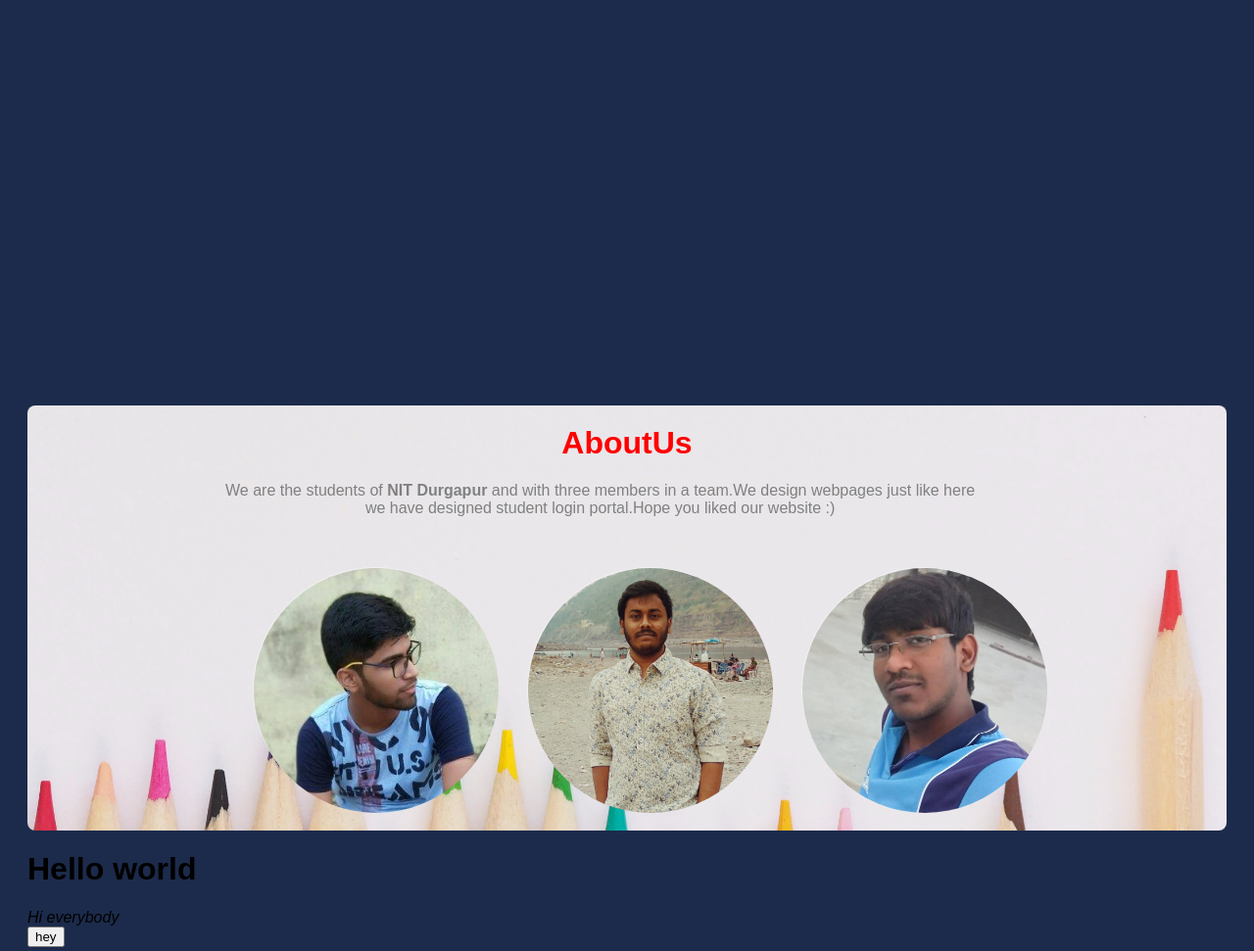
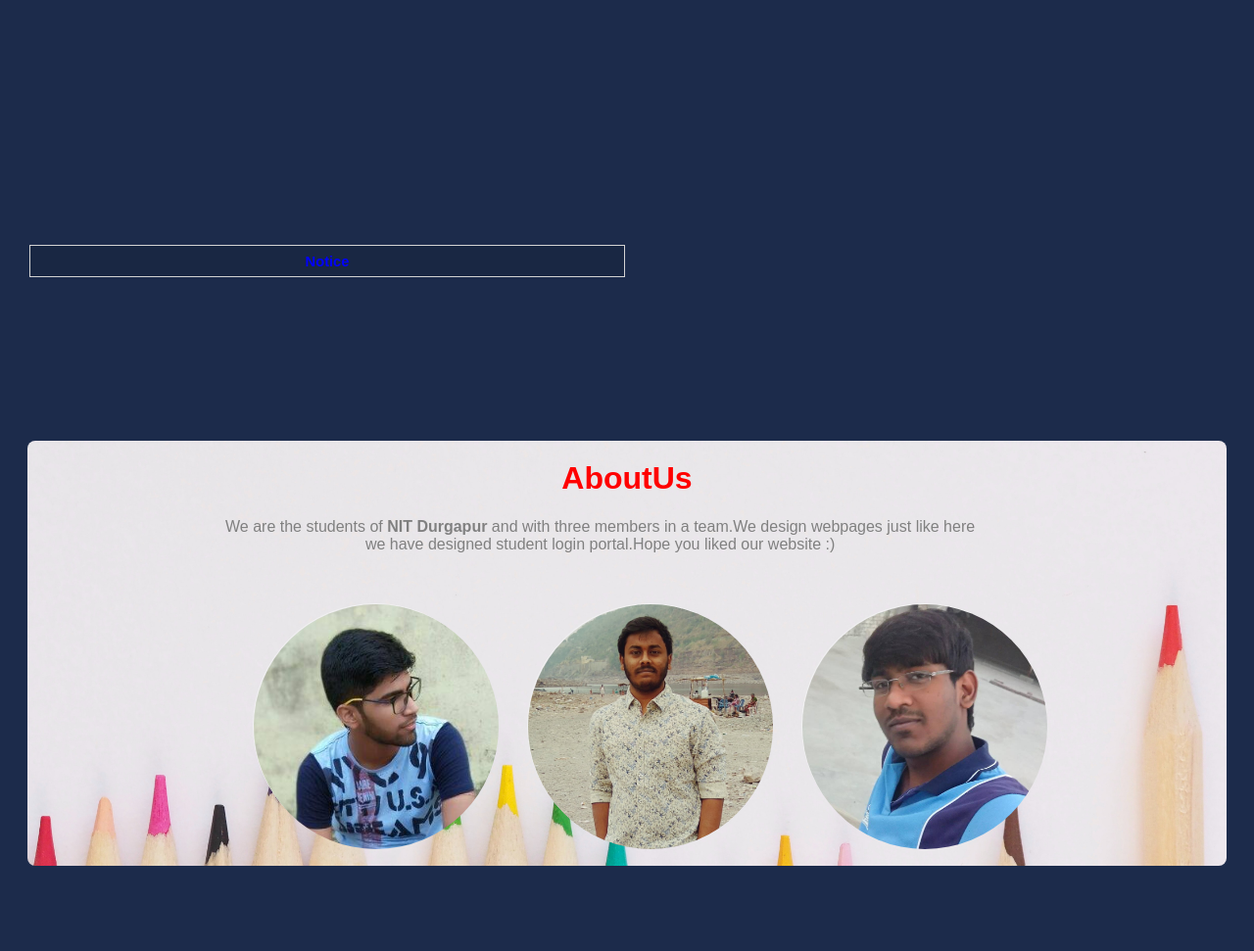
Before and after one commit to Ram1607/student-portal, a PHP site: page /Project/ in a window 1280 px wide. Shown: the part 827-1798 px from the top of the page at 98% size. After the commit the page ends 1711 px from the top, so only its background shows below. Run offline with PHP 8.4, Linux system fonts and the light colour scheme; tables that the repository leaves empty or names only in its code hold one stand-in row (values such as "Sample post"); lists and menus that the app fills with data are empty.

Commit message:
notice completed

```diff
--- a/css/style.css
+++ b/css/style.css
@@ -426,3 +426,22 @@
   color: red;
   margin: 1px;
 }
+
+.table1 {
+  color: #333;
+  background: white;
+  border: 1px solid grey;
+  font-size: 12pt;
+  border-collapse: collapse;
+  width: 90%;
+}
+.table thead th{
+  color: blue;
+  background: rgba(0,0,0,.1);
+  text-align: center;
+}
+.table th,table td {
+  padding: .5em;
+  border: 1px solid lightgrey;
+  text-align: center;
+}
--- a/index.php
+++ b/index.php
@@ -8,6 +8,9 @@
 		}
 		unset($_SESSION['ss_e']);
 	}
+	$con = mysqli_connect('localhost','pradum','Aqzplm@123','student-portal',3307) or die("Server can't connect try again");
+	mysqli_select_db($con,'student-portal') or die("Database not found!!");
+
 ?>
 <!DOCTYPE html>
 <html lang="en" >
@@ -73,7 +76,7 @@
 					<ul>
 						<li><a href="#">Home</a></li>
 						<li><a href="#aboutus">About Us</a></li>
-						<li><a href="#">Notice</a></li>
+						<li><a href="#notice_table">Notice</a></li>
 						<li class="drop-down">
 		                <a href="#">Download</a>
 						</li>
@@ -518,6 +521,7 @@
             </div>
     </div>
 
+    <br id="notice_table">
     <br>
     <br>
     <br>
@@ -540,7 +544,28 @@
     <br>
     <br>
     <br>
-    <br>
+    <table class="table" >
+      <thead>
+        <tr>
+            <th style="width: 100%">Notice</th>
+        </tr>
+      </thead>
+    </table >
+    <table class="table">
+      <tbody>
+	    <?php
+	    	$s = "SELECT * FROM notice WHERE target='0'";
+	    	$result = mysqli_query($con,$s) or die(mysqli_error($con));
+			while($row = mysqli_fetch_assoc($result))
+			{
+	    ?>
+        <tr>
+            <th><?php echo $row["notice"]?></th>
+        </tr>
+    <?php } ?>
+      </tbody>
+    </table>
+
     <br>
     <br>
     <br>
@@ -622,14 +647,7 @@
         </div>
     </div>
 
-<div id="content12">
-<h1>Hello world</h1>
-<i>Hi everybody</i>
-
 </div>
-
-<button onclick()="download()">hey</button>
-
 
 
 	<script type="text/javascript" src="jquery.min.js"></script>
```
Also changed, not shown: admin.php (+25 -0 lines), css/admin.css (+12 -0 lines), notice_process.php (added, +19 -0 lines), student.php (+24 -0 lines).
